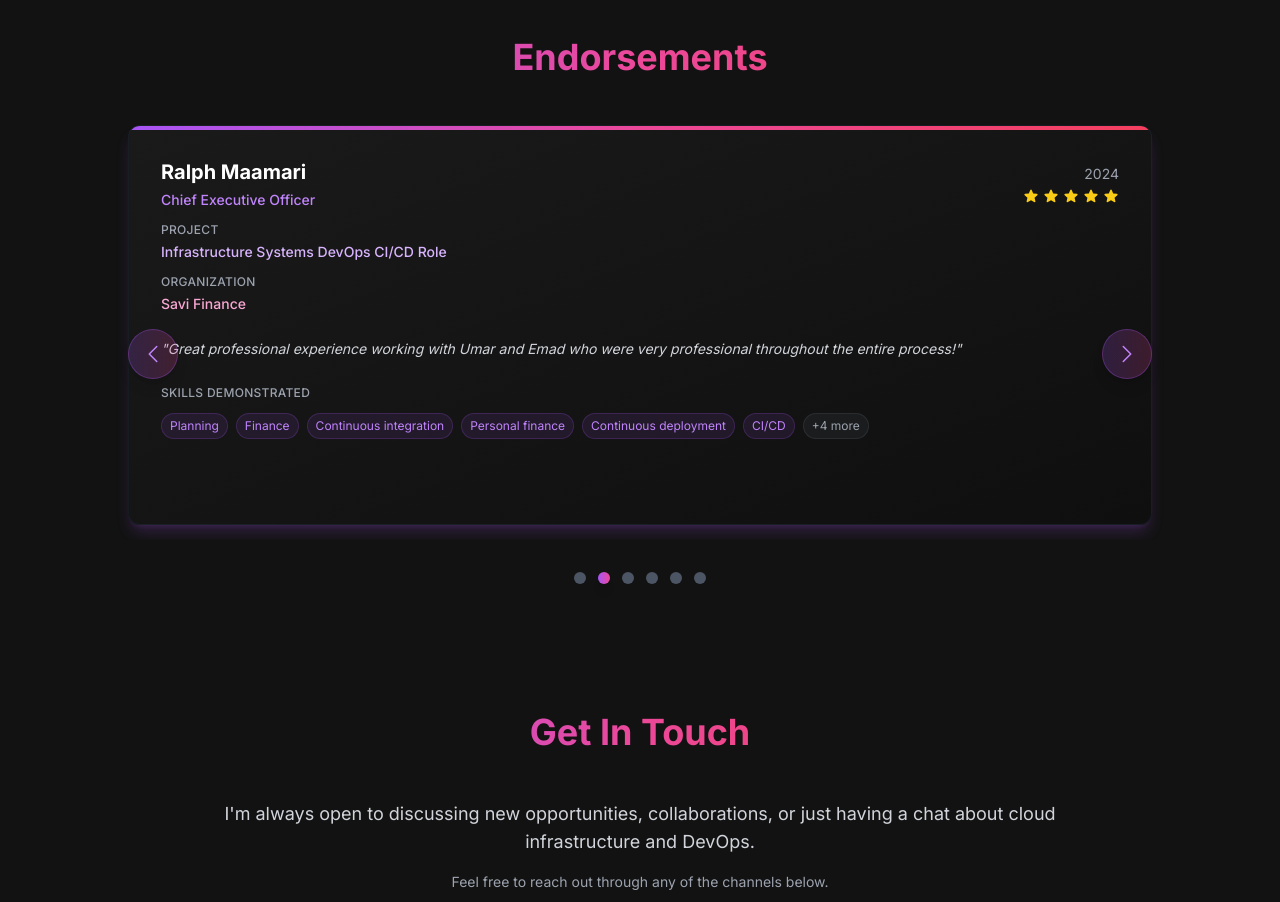
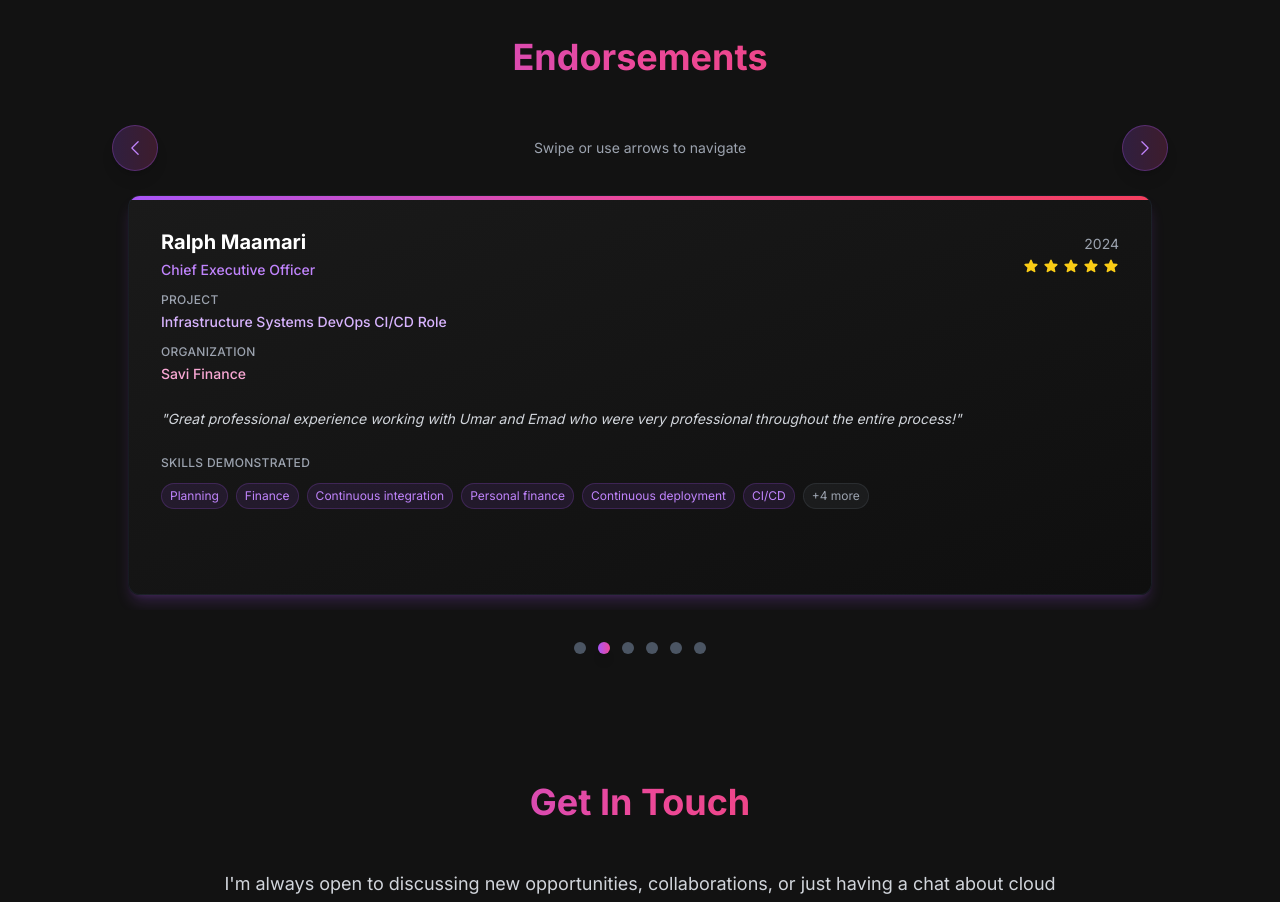
Before and after one commit to umar11b/personal-website, a Next.js app in the folder frontend/: page / in a window 1280 px wide. Shown: the part 2620-3522 px from the top of the page. Built offline with nearby package versions, Linux system fonts and the light colour scheme.

Commit message:
carousel

```diff
--- a/frontend/src/app/components/EndorsementsSection.jsx
+++ b/frontend/src/app/components/EndorsementsSection.jsx
@@ -240,20 +240,28 @@ const EndorsementsSection = () => {
         </h2>
 
         <div className="relative">
-          {/* Navigation Buttons */}
+          {/* Navigation Buttons - Outside Carousel */}
+          <div className="flex justify-between items-center mb-6">
             <button
               onClick={prevSlide}
-            className="absolute left-4 top-1/2 -translate-y-1/2 z-10 p-3 rounded-full bg-gradient-to-r from-purple-500/20 to-pink-500/20 border border-purple-500/30 text-purple-400 hover:from-purple-500/30 hover:to-pink-500/30 transition-all duration-300 shadow-lg hover:shadow-xl"
+              className="p-3 rounded-full bg-gradient-to-r from-purple-500/20 to-pink-500/20 border border-purple-500/30 text-purple-400 hover:from-purple-500/30 hover:to-pink-500/30 transition-all duration-300 shadow-lg hover:shadow-xl"
             >
-            <ChevronLeftIcon className="w-6 h-6" />
+              <ChevronLeftIcon className="w-5 h-5" />
             </button>
+
+            <div className="text-center">
+              <p className="text-sm text-gray-400">
+                Swipe or use arrows to navigate
+              </p>
+            </div>
 
             <button
               onClick={nextSlide}
-            className="absolute right-4 top-1/2 -translate-y-1/2 z-10 p-3 rounded-full bg-gradient-to-r from-purple-500/20 to-pink-500/20 border border-purple-500/30 text-purple-400 hover:from-purple-500/30 hover:to-pink-500/30 transition-all duration-300 shadow-lg hover:shadow-xl"
+              className="p-3 rounded-full bg-gradient-to-r from-purple-500/20 to-pink-500/20 border border-purple-500/30 text-purple-400 hover:from-purple-500/30 hover:to-pink-500/30 transition-all duration-300 shadow-lg hover:shadow-xl"
             >
-            <ChevronRightIcon className="w-6 h-6" />
+              <ChevronRightIcon className="w-5 h-5" />
             </button>
+          </div>
 
           {/* Carousel */}
           <div className="relative overflow-hidden rounded-xl">
```
Lines whose indentation alone changed are shown as unchanged.
